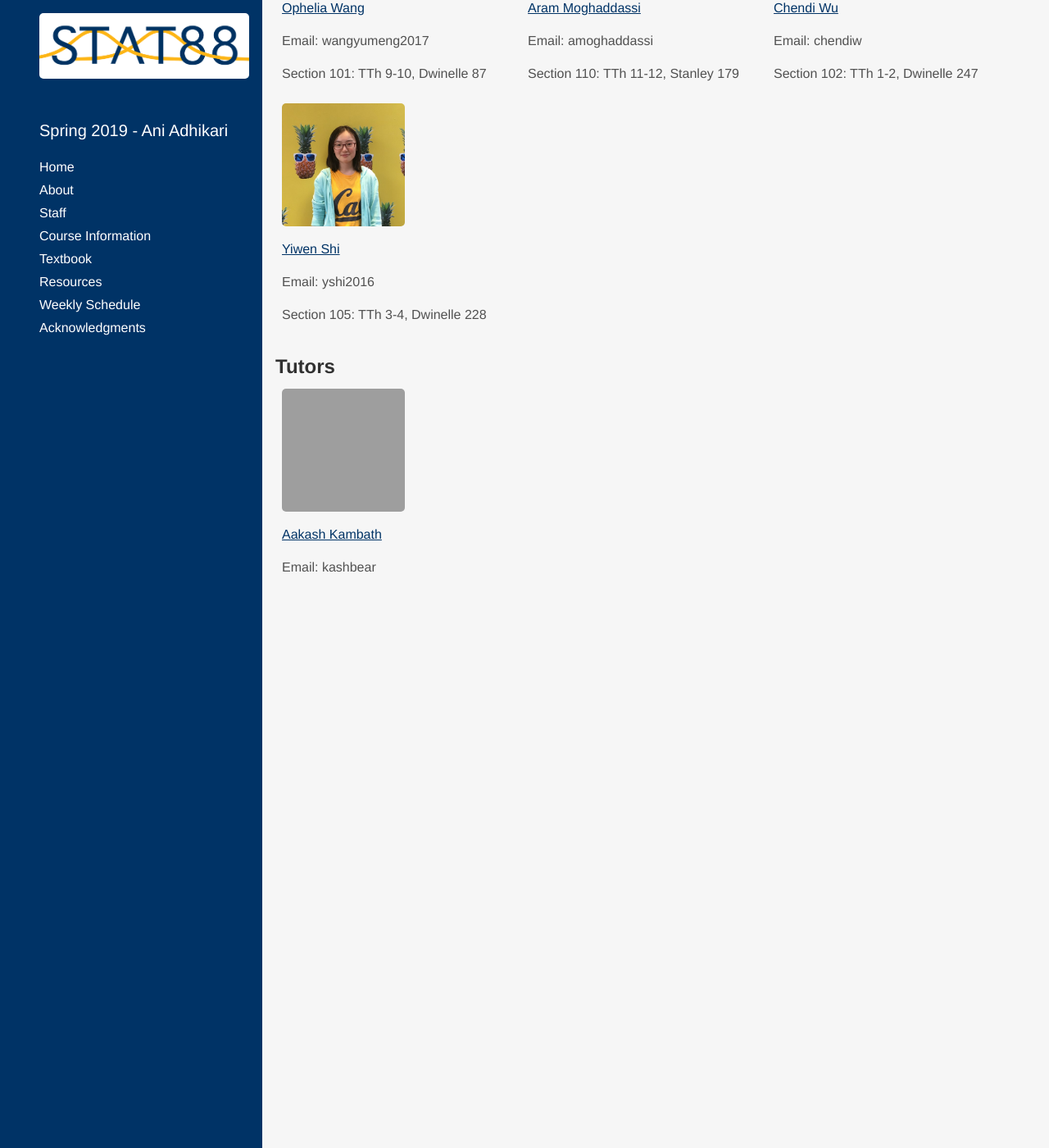
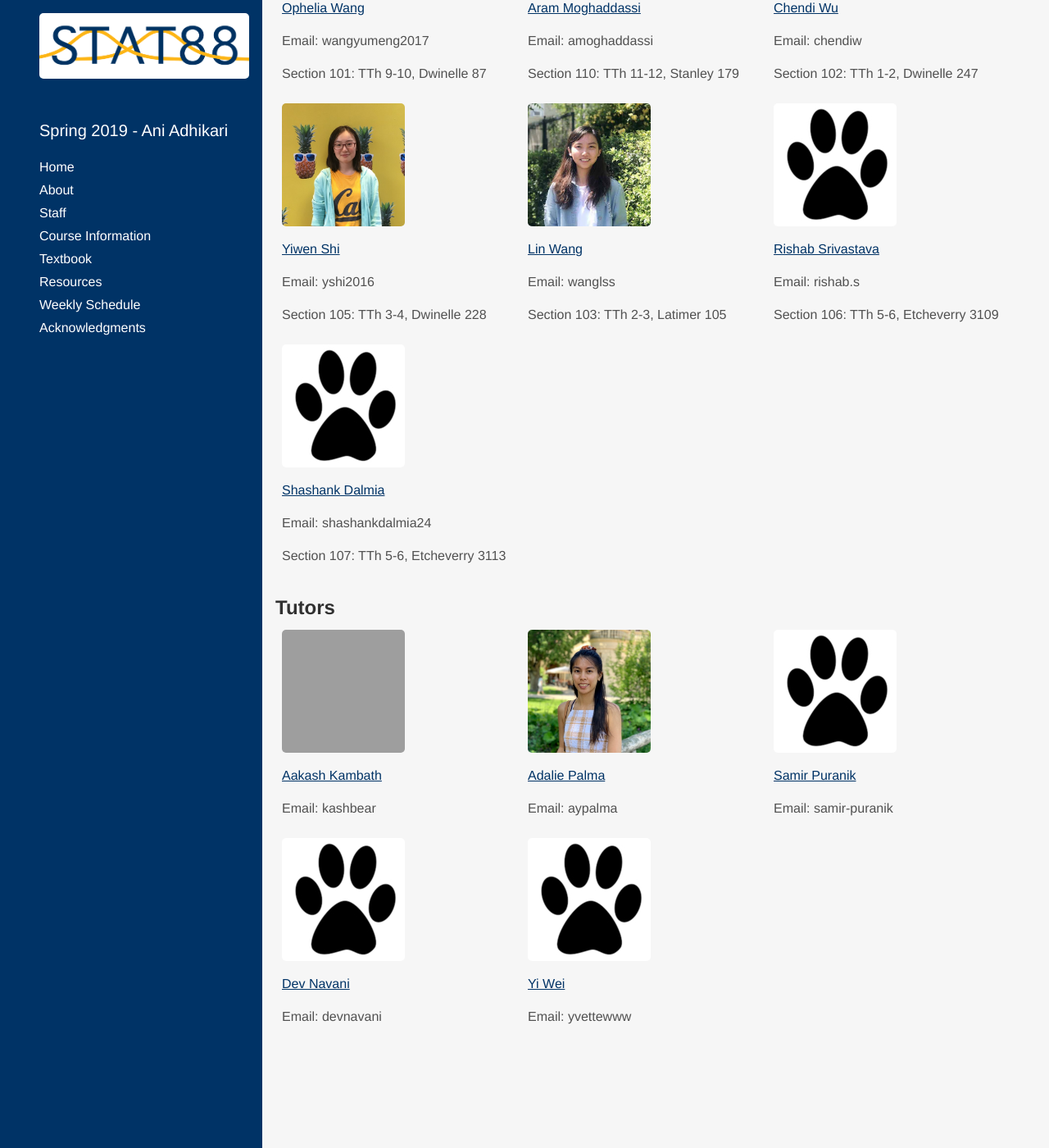
Before and after one commit to stat88/stat88.github.io, a Jekyll site: the page instructors.html, which Jekyll copies as it is, in a window 1280 px wide and 1400 px high, scrolled down 1094 px. Shown: the whole window at 82% size. Built offline with Jekyll 4.4.1, drawn with Linux system fonts in a browser that asks for light colours; some web fonts are replaced; grey boxes are pictures that could not be loaded.

Commit message:
added temp pics for all staff

```diff
--- a/instructors.html
+++ b/instructors.html
@@ -213,6 +213,32 @@ MathJax.Hub.Config({
             </div>
         </td>
 
+        <td>
+            <div>
+                <img height="150" width="150" src="/assets/images/lin.jpg" alt="Lin Wang Photo">
+                <p><a target="_blank">Lin Wang</a></p>
+                <p>Email: wanglss</p>
+                <p>Section 103: TTh 2-3, Latimer 105</p>
+            </div>
+        </td>
+
+        <td>
+            <div>
+                <img height="150" width="150" src="/assets/images/bearpaw.jpg" alt="Rishab Srivastava Photo">
+                <p><a target="_blank">Rishab Srivastava</a></p>
+                <p>Email: rishab.s</p>
+                <p>Section 106: TTh 5-6, Etcheverry 3109</p>
+            </div>
+        </td>
+
+        <td>
+            <div>
+                <img height="150" width="150" src="/assets/images/bearpaw.jpg" alt="Shashank Dalmia Photo">
+                <p><a target="_blank">Shashank Dalmia</a></p>
+                <p>Email: shashankdalmia24</p>
+                <p>Section 107: TTh 5-6, Etcheverry 3113</p>
+            </div>
+        </td>
     </tr>
 </table>
 
@@ -229,6 +255,37 @@ MathJax.Hub.Config({
             </div>
         </td>
 
+        <td>
+            <div>
+                <img height="150" width="150" src="/assets/images/adalie.jpg" alt="Adalie Palma Photo">
+                <p><a target="_blank">Adalie Palma</a></p>
+                <p>Email: aypalma</p>
+            </div>
+        </td>
+
+        <td>
+            <div>
+                <img height="150" width="150" src="/assets/images/bearpaw.jpg" alt="Samir Puranik Photo">
+                <p><a target="_blank">Samir Puranik</a></p>
+                <p>Email: samir-puranik</p>
+            </div>
+        </td>
+
+        <td>
+            <div>
+                <img height="150" width="150" src="/assets/images/bearpaw.jpg" alt="Dev Navani Photo">
+                <p><a target="_blank">Dev Navani</a></p>
+                <p>Email: devnavani</p>
+            </div>
+        </td>
+
+        <td>
+            <div>
+                <img height="150" width="150" src="/assets/images/bearpaw.jpg" alt="Yi Wei Photo">
+                <p><a target="_blank">Yi Wei</a></p>
+                <p>Email: yvettewww</p>
+            </div>
+        </td>
     </tr>
 </table>
 
```
Also changed, not shown: assets/images/adalie.jpg (added), assets/images/lin.jpg (added).
